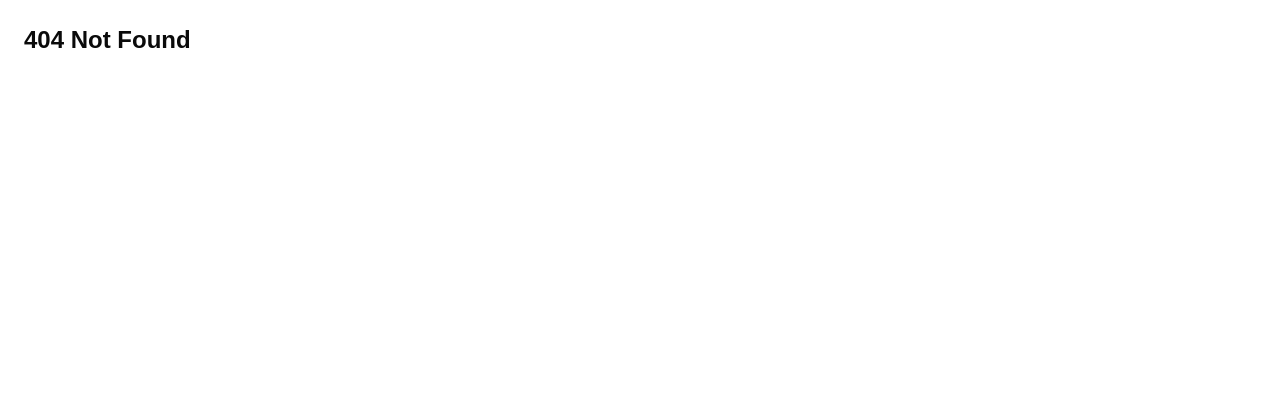
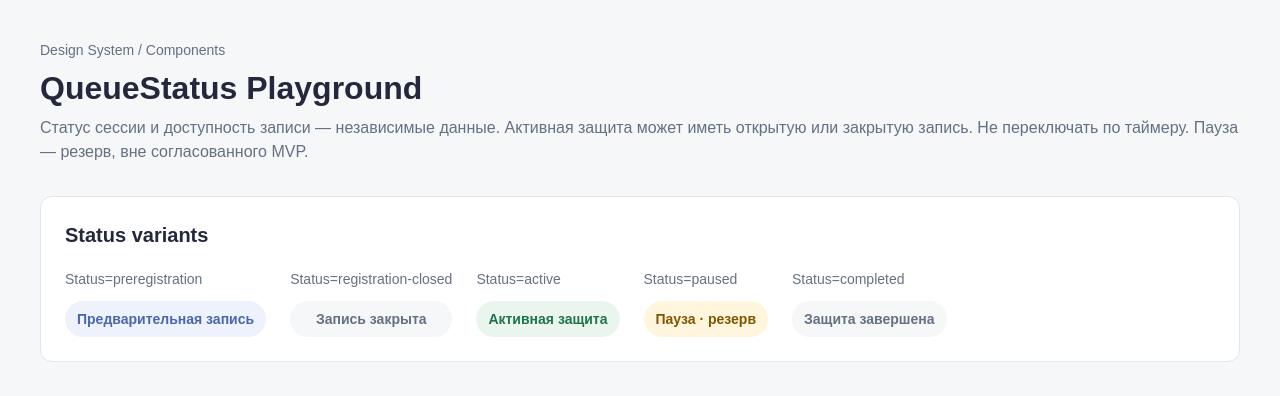
Before and after one commit to ITMO-QUEUE/itmo-queue-frontend, a React (Vite) app: page /test/queue-status in a window 1280 px wide. Before the commit this address had no page. Shown: the top 396 px of the page. Built offline with nearby package versions, Linux system fonts and the light colour scheme.

Commit message:
реализован props QueueStatus

```diff
--- a/src/app/router/index.ts
+++ b/src/app/router/index.ts
@@ -22,6 +22,7 @@ import { TestQueueCardPage } from '../../pages/test/TestQueueCardPage'
 import { TestQueueRowPage } from '../../pages/test/TestQueueRowPage'
 import { TestSelectPage } from '../../pages/test/TestSelectPage'
 import { TestTeacherParametersPage } from '../../pages/test/TestTeacherParametersPage'
+import { TestQueueStatus } from '../../pages/test/TestQueueStatus'
 
 export const router = createBrowserRouter([
 	{
@@ -122,6 +123,10 @@ export const router = createBrowserRouter([
       		{
       			path: 'queue-card',
 				Component: TestQueueCardPage
+      		},
+			{
+      			path: 'queue-status',
+				Component: TestQueueStatus
       		}
 		]
 	},
--- /dev/null
+++ b/src/components/ui/UIQueueStatus.tsx
@@ -0,0 +1,37 @@
+import { tw } from '../../libs/utils'
+
+export interface UIQueueStatusProps {
+    label: string
+    status: UIQueueStatusStatus
+}
+
+export enum UIQueueStatusStatus {
+    PREREGISTRATION = 'preregistration',
+    REGISTRATION_CLOSED = 'registration-closed',
+    ACTIVE = 'active',
+    PAUSED = 'paused',
+    COMPLETED = 'completed'
+}
+
+const BASE_CLASSES = tw(
+    'inline-flex items-center justify-center',
+	'text-label whitespace-nowrap px-3 py-2 h-36px w-240px',
+	'rounded-full'
+)
+
+const STATUS_CLASSES: Record < UIQueueStatusStatus, string > = {
+    [ UIQueueStatusStatus.PREREGISTRATION ]: tw('text-action-primary bg-bg-selected'),
+    [ UIQueueStatusStatus.REGISTRATION_CLOSED ]: tw('text-text-secondary bg-bg-page'),
+    [ UIQueueStatusStatus.ACTIVE ]: tw('text-status-success bg-status-success-bg'),
+    [ UIQueueStatusStatus.PAUSED ]: tw('text-status-warning bg-status-warning-bg'),
+    [ UIQueueStatusStatus.COMPLETED ]: tw('text-text-secondary bg-bg-page')
+}
+
+export const UIQueueStatus = ( {
+    label,
+    status
+}: UIQueueStatusProps) => (
+    <span className={ tw(BASE_CLASSES, STATUS_CLASSES[ status ])}>
+        { label }
+    </span>
+)
--- /dev/null
+++ b/src/pages/test/TestQueueStatus.tsx
@@ -0,0 +1,62 @@
+import {
+	UIQueueStatus,
+	type UIQueueStatusProps,
+	UIQueueStatusStatus
+} from '../../components/ui/UIQueueStatus'
+
+const STATUSES = [
+	{
+		status: UIQueueStatusStatus.PREREGISTRATION,
+		label: 'Предварительная запись'
+	},
+	{
+		status: UIQueueStatusStatus.REGISTRATION_CLOSED,
+		label: 'Запись закрыта'
+	},
+	{
+		status: UIQueueStatusStatus.ACTIVE,
+		label: 'Активная защита'
+	},
+	{
+		status: UIQueueStatusStatus.PAUSED,
+		label: 'Пауза · резерв'
+	},
+	{
+		status: UIQueueStatusStatus.COMPLETED,
+		label: 'Защита завершена'
+	}
+] satisfies UIQueueStatusProps[]
+
+export const TestQueueStatus = () => (
+	<main className='h-full w-full overflow-auto bg-bg-page p-6 md:p-10'>
+		<div className='mx-auto flex max-w-7xl flex-col gap-8'>
+			<header className='space-y-2'>
+				<p className='text-small text-text-secondary'>
+					Design System / Components
+				</p>
+				<h1 className='text-heading text-text-primary'>
+					QueueStatus Playground
+				</h1>
+				<p className='text-body text-text-secondary'>
+					Статус сессии и доступность записи — независимые данные. Активная
+					защита может иметь открытую или закрытую запись. Не переключать по
+					таймеру. Пауза — резерв, вне согласованного MVP.
+				</p>
+			</header>
+
+			<section className='flex flex-col gap-5 rounded-card border border-border-subtle bg-bg-surface p-6'>
+				<h2 className='text-subheading text-text-primary'>Status variants</h2>
+				<div className='flex flex-wrap gap-6'>
+					{STATUSES.map(({ status, label }) => (
+						<article key={status} className='flex flex-col gap-3'>
+							<p className='text-small text-text-secondary'>
+								Status={status}
+							</p>
+							<UIQueueStatus status={status} label={label} />
+						</article>
+					))}
+				</div>
+			</section>
+		</div>
+	</main>
+)
```
